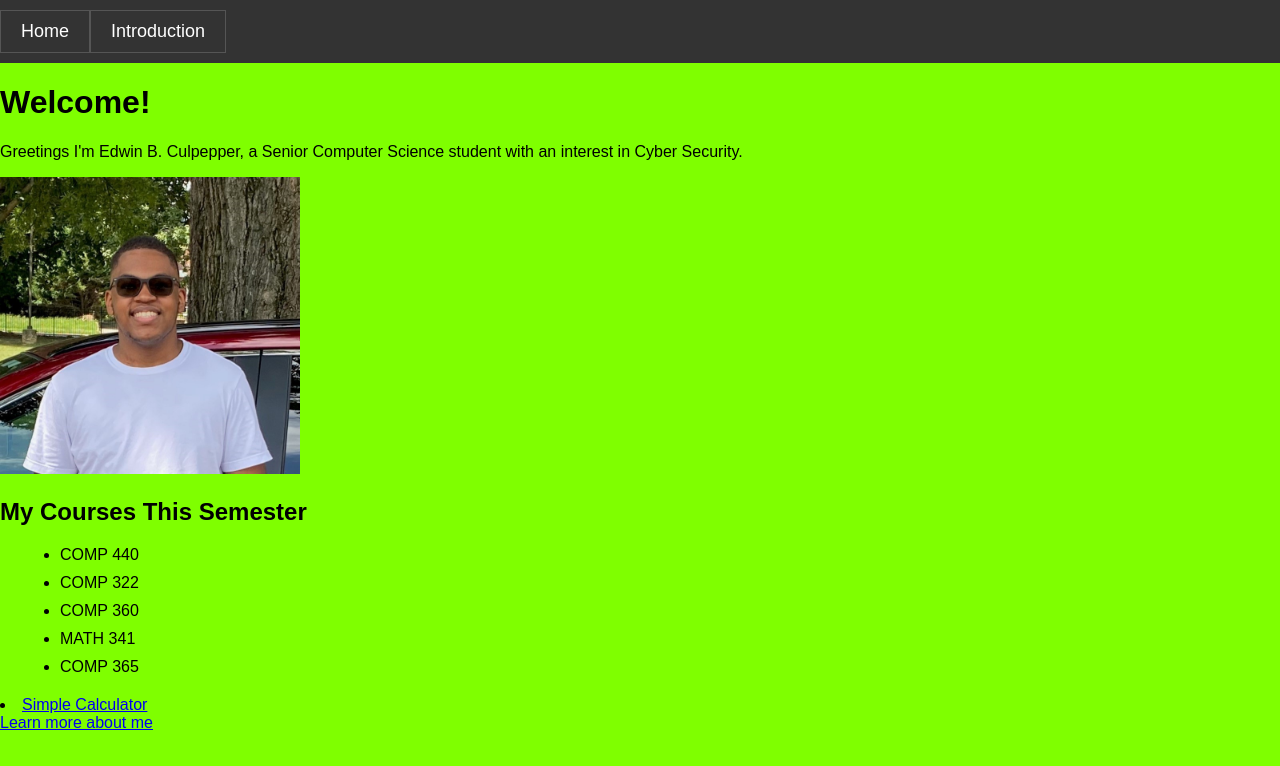
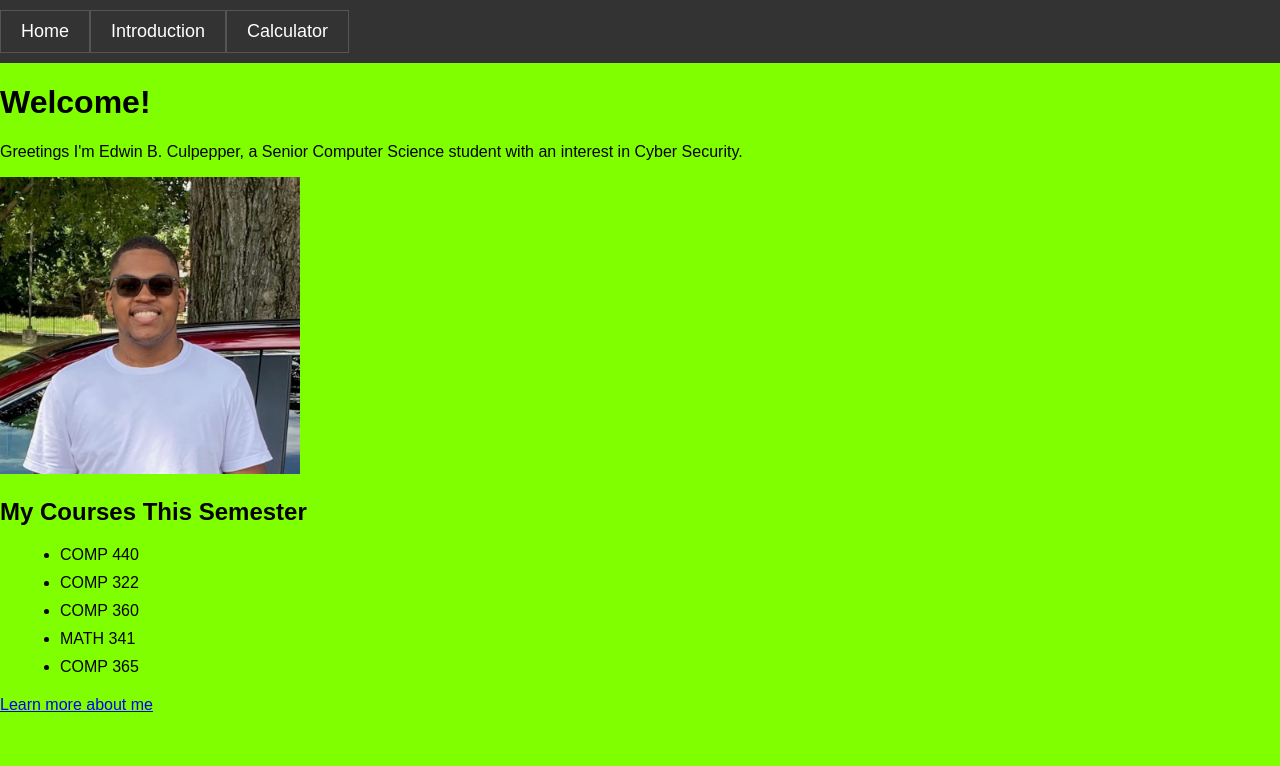
Before and after one commit to EBCulpepper01/EBCulpepper01.github.io, a plain HTML site: page index.html in a window 1280 px wide. Drawn offline with Linux system fonts and the light colour scheme.

Commit message:
Update index.html

```diff
--- a/index.html
+++ b/index.html
@@ -12,6 +12,7 @@
         <ul>
             <li><a href="index.html">Home</a></li>
             <li><a href="introduction.html">Introduction</a></li>
+              <li><a href="calc.html">Calculator</a></li>
         </ul>
     </nav>
 
@@ -28,7 +29,7 @@
         <li>COMP 365</li>
     </ul>
 
-    <li><a href="calc.html">Simple Calculator</a></li>
+
 
     <a href="introduction.html">Learn more about me</a>
 
```
